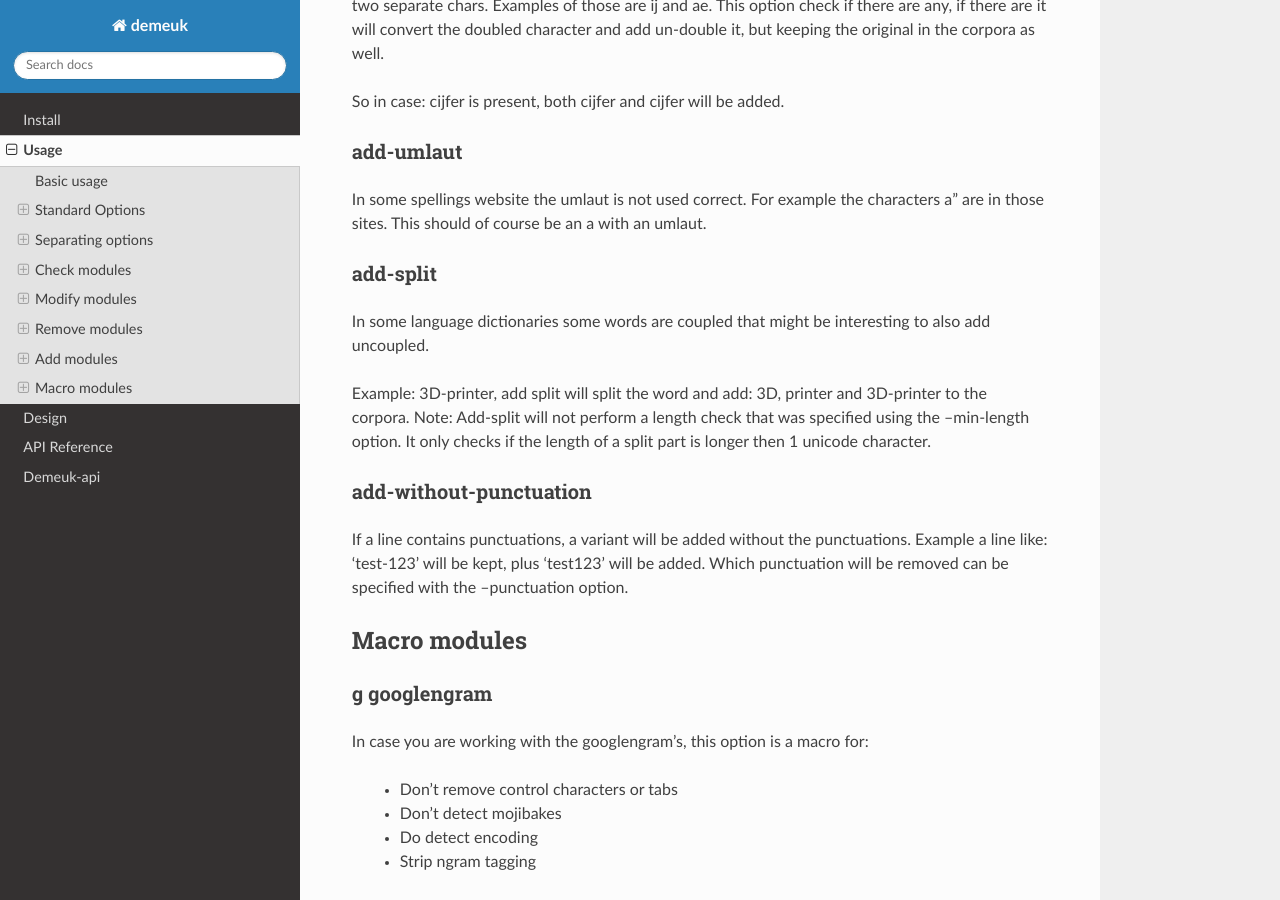
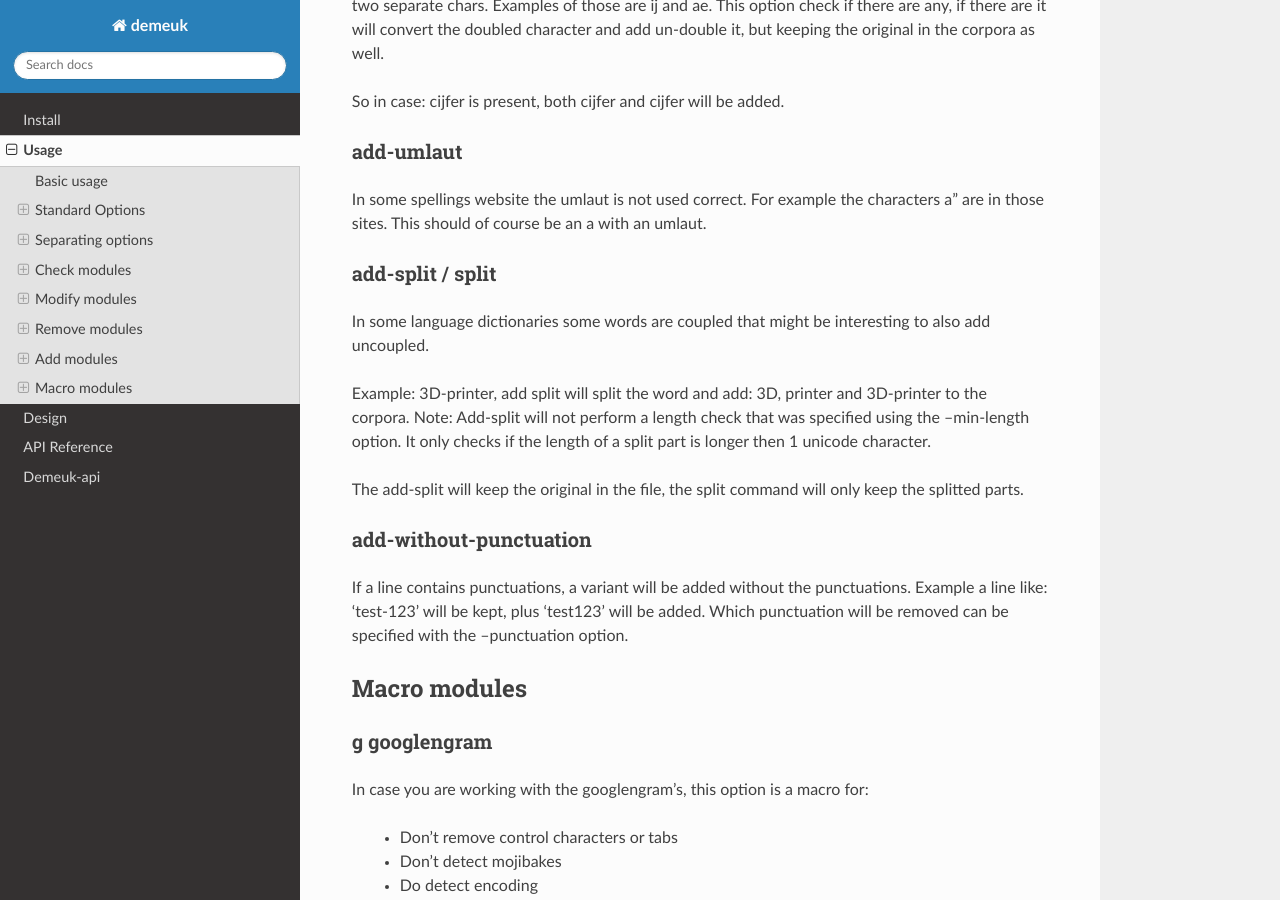
Before and after one commit to NetherlandsForensicInstitute/demeuk, a Sphinx documentation site: the page built from docs/usage.rst, in a window 1280 px wide and 900 px high, scrolled down 9859 px. Built offline with Sphinx 7.4.7 and the Read the Docs theme 2.0.0, drawn with Linux system fonts in a browser that asks for light colours; the version number could not be read and is left out.

Commit message:
Adding docs

```diff
--- a/docs/usage.rst
+++ b/docs/usage.rst
@@ -441,8 +441,8 @@ add-umlaut
 In some spellings website the umlaut is not used correct. For example the characters a" are
 in those sites. This should of course be an a with an umlaut.
 
-add-split
-~~~~~~~~~
+add-split / split
+~~~~~~~~~~~~~~~~~
 In some language dictionaries some words are coupled that might be interesting to also
 add uncoupled.
 
@@ -450,6 +450,9 @@ Example: 3D-printer, add split will split the word and add: 3D, printer and 3D-p
 to the corpora. Note: Add-split will not perform a length check that was specified
 using the --min-length option. It only checks if the length of a split part is longer then
 1 unicode character.
+
+The add-split will keep the original in the file, the split command will only keep the
+splitted parts.
 
 add-without-punctuation
 ~~~~~~~~~~~~~~~~~~~~~~~
```
